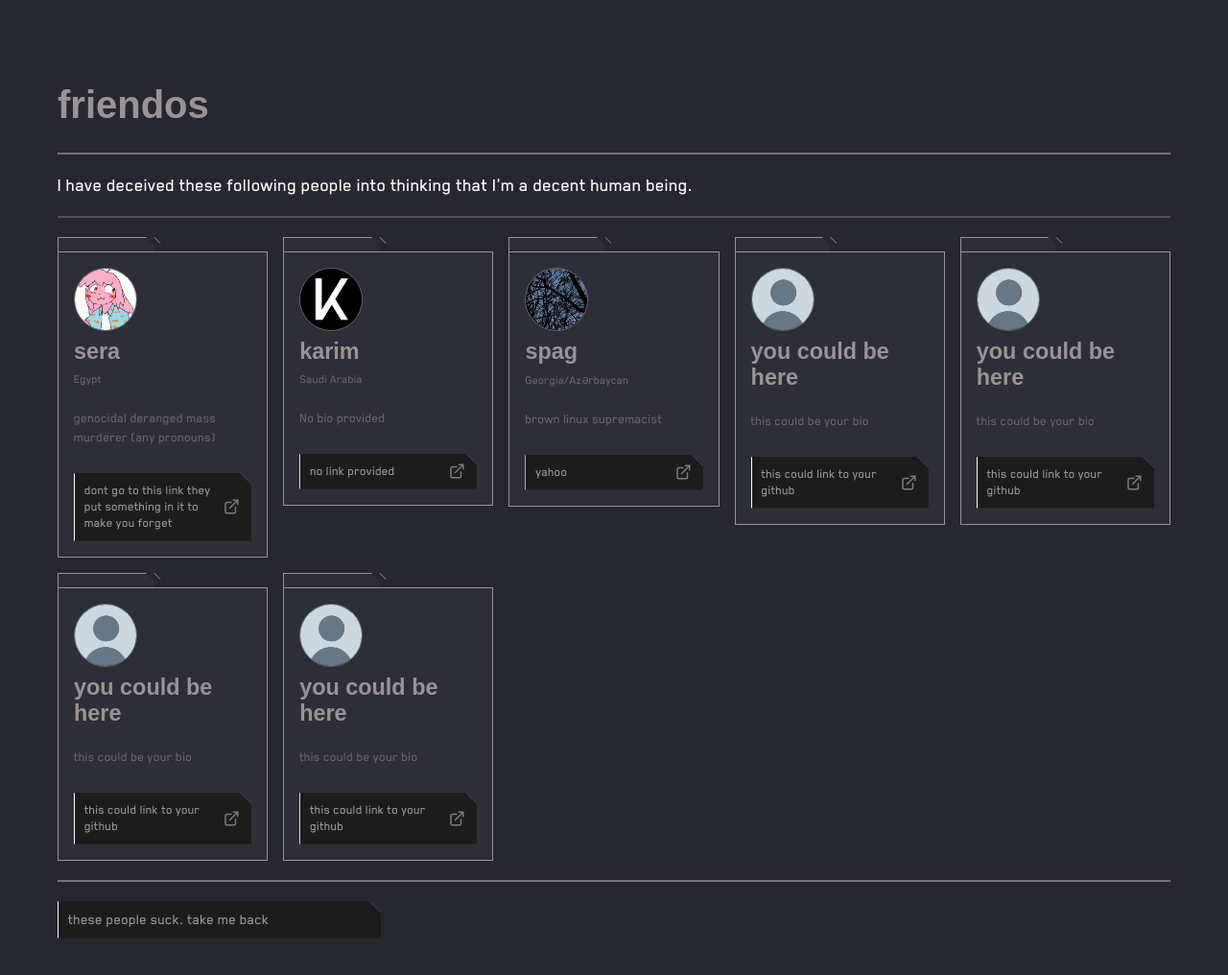
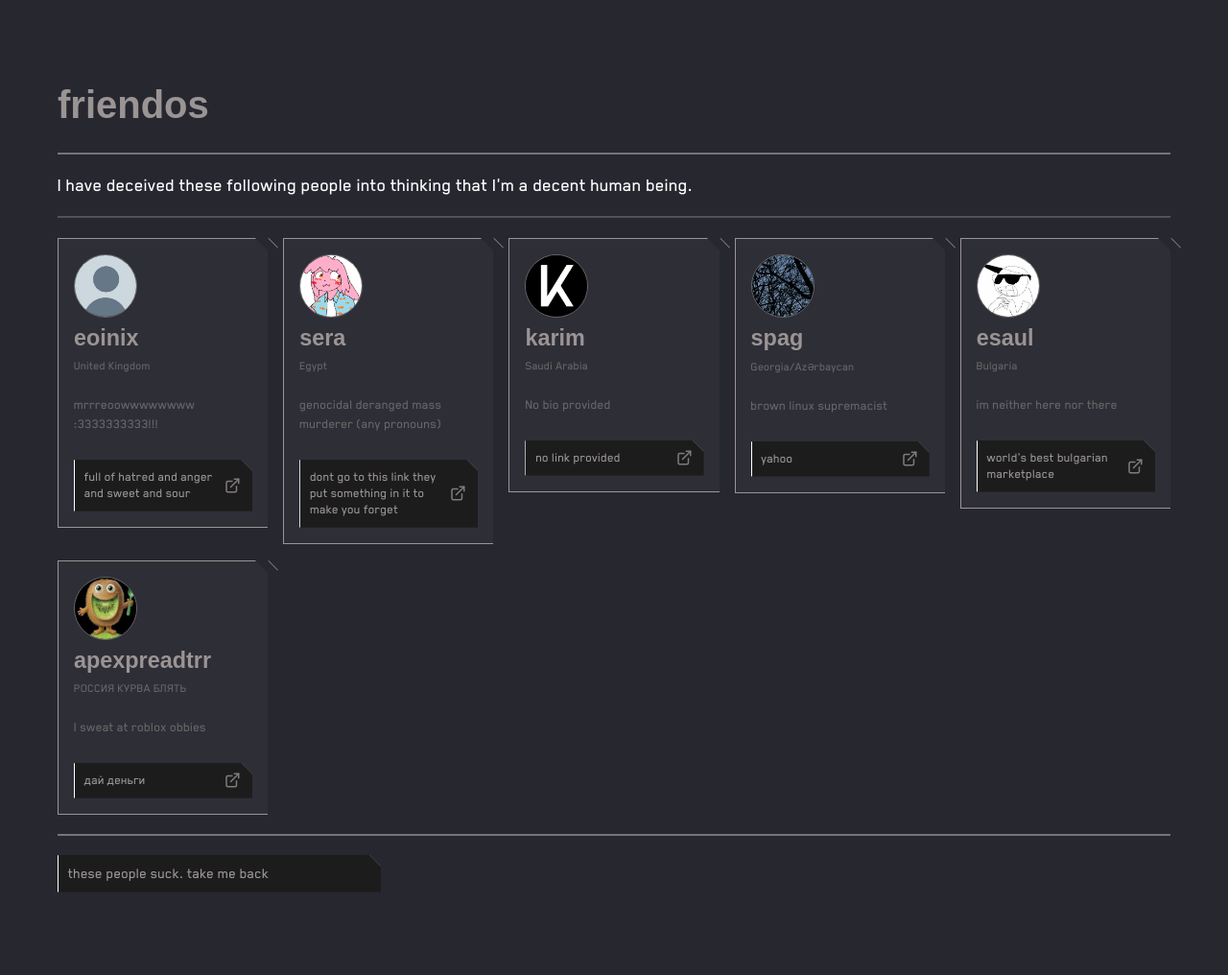
Before and after one commit to romefalls/romefalls.github.io, a plain HTML site: page friends.html in a window 1280 px wide. Shown: the whole page at 96% size. Drawn offline with Linux system fonts and the light colour scheme; a web font is replaced by a local one.

Commit message:
friends part 2

```diff
--- a/friends.html
+++ b/friends.html
@@ -16,7 +16,27 @@
     <hr class="custom-divider-2">
 
     <div class="friends-grid">
-
+        <div class="friend-card-wrapper">
+            <div class="friend-card-tab"></div>
+            <div class="friend-card">
+                <img src="asset/image/friends/default.jpg" alt="myself" class="friend-avatar">
+                <h3 class="friend-name">eoinix</h3>
+                <span class="friend-country">United Kingdom</span>
+                <p class="friend-bio">mrrreoowwwwwwww :3333333333!!!</p>
+                <a href="https://eoinix.net/" class="button-link friend-link">
+                    full of hatred and anger and sweet and sour
+                    <svg xmlns="http://www.w3.org/2000/svg" width="18" height="18" viewBox="0 0 24 24"
+                        aria-hidden="true" focusable="false">
+                        <path d="M18 13v6a2 2 0 0 1-2 2H6a2 2 0 0 1-2-2V8a2 2 0 0 1 2-2h6" stroke="currentColor"
+                            stroke-width="2" stroke-linecap="round" stroke-linejoin="round" fill="none" />
+                        <polyline points="15 3 21 3 21 9" stroke="currentColor" stroke-width="2" stroke-linecap="round"
+                            stroke-linejoin="round" fill="none" />
+                        <line x1="10" y1="14" x2="21" y2="3" stroke="currentColor" stroke-width="2"
+                            stroke-linecap="round" stroke-linejoin="round" />
+                    </svg>
+                </a>
+            </div>
+        </div>
         <div class="friend-card-wrapper">
             <div class="friend-card-tab"></div>
             <div class="friend-card">
@@ -26,10 +46,14 @@
                 <p class="friend-bio">genocidal deranged mass murderer (any pronouns)</p>
                 <a href="http://sera.maymundere.org/" class="button-link friend-link">
                     dont go to this link they put something in it to make you forget
-                    <svg xmlns="http://www.w3.org/2000/svg" width="18" height="18" viewBox="0 0 24 24" aria-hidden="true" focusable="false">
-                        <path d="M18 13v6a2 2 0 0 1-2 2H6a2 2 0 0 1-2-2V8a2 2 0 0 1 2-2h6" stroke="currentColor" stroke-width="2" stroke-linecap="round" stroke-linejoin="round" fill="none"/>
-                        <polyline points="15 3 21 3 21 9" stroke="currentColor" stroke-width="2" stroke-linecap="round" stroke-linejoin="round" fill="none"/>
-                        <line x1="10" y1="14" x2="21" y2="3" stroke="currentColor" stroke-width="2" stroke-linecap="round" stroke-linejoin="round"/>
+                    <svg xmlns="http://www.w3.org/2000/svg" width="18" height="18" viewBox="0 0 24 24"
+                        aria-hidden="true" focusable="false">
+                        <path d="M18 13v6a2 2 0 0 1-2 2H6a2 2 0 0 1-2-2V8a2 2 0 0 1 2-2h6" stroke="currentColor"
+                            stroke-width="2" stroke-linecap="round" stroke-linejoin="round" fill="none" />
+                        <polyline points="15 3 21 3 21 9" stroke="currentColor" stroke-width="2" stroke-linecap="round"
+                            stroke-linejoin="round" fill="none" />
+                        <line x1="10" y1="14" x2="21" y2="3" stroke="currentColor" stroke-width="2"
+                            stroke-linecap="round" stroke-linejoin="round" />
                     </svg>
                 </a>
             </div>
@@ -44,10 +68,14 @@
                 <p class="friend-bio">No bio provided</p>
                 <a href="https://github.com/romefalls" class="button-link friend-link">
                     no link provided
-                    <svg xmlns="http://www.w3.org/2000/svg" width="18" height="18" viewBox="0 0 24 24" aria-hidden="true" focusable="false">
-                        <path d="M18 13v6a2 2 0 0 1-2 2H6a2 2 0 0 1-2-2V8a2 2 0 0 1 2-2h6" stroke="currentColor" stroke-width="2" stroke-linecap="round" stroke-linejoin="round" fill="none"/>
-                        <polyline points="15 3 21 3 21 9" stroke="currentColor" stroke-width="2" stroke-linecap="round" stroke-linejoin="round" fill="none"/>
-                        <line x1="10" y1="14" x2="21" y2="3" stroke="currentColor" stroke-width="2" stroke-linecap="round" stroke-linejoin="round"/>
+                    <svg xmlns="http://www.w3.org/2000/svg" width="18" height="18" viewBox="0 0 24 24"
+                        aria-hidden="true" focusable="false">
+                        <path d="M18 13v6a2 2 0 0 1-2 2H6a2 2 0 0 1-2-2V8a2 2 0 0 1 2-2h6" stroke="currentColor"
+                            stroke-width="2" stroke-linecap="round" stroke-linejoin="round" fill="none" />
+                        <polyline points="15 3 21 3 21 9" stroke="currentColor" stroke-width="2" stroke-linecap="round"
+                            stroke-linejoin="round" fill="none" />
+                        <line x1="10" y1="14" x2="21" y2="3" stroke="currentColor" stroke-width="2"
+                            stroke-linecap="round" stroke-linejoin="round" />
                     </svg>
                 </a>
             </div>
@@ -62,10 +90,14 @@
                 <p class="friend-bio">brown linux supremacist</p>
                 <a href="https://github.com/mcspagh3tti" class="button-link friend-link">
                     yahoo
-                    <svg xmlns="http://www.w3.org/2000/svg" width="18" height="18" viewBox="0 0 24 24" aria-hidden="true" focusable="false">
-                        <path d="M18 13v6a2 2 0 0 1-2 2H6a2 2 0 0 1-2-2V8a2 2 0 0 1 2-2h6" stroke="currentColor" stroke-width="2" stroke-linecap="round" stroke-linejoin="round" fill="none"/>
-                        <polyline points="15 3 21 3 21 9" stroke="currentColor" stroke-width="2" stroke-linecap="round" stroke-linejoin="round" fill="none"/>
-                        <line x1="10" y1="14" x2="21" y2="3" stroke="currentColor" stroke-width="2" stroke-linecap="round" stroke-linejoin="round"/>
+                    <svg xmlns="http://www.w3.org/2000/svg" width="18" height="18" viewBox="0 0 24 24"
+                        aria-hidden="true" focusable="false">
+                        <path d="M18 13v6a2 2 0 0 1-2 2H6a2 2 0 0 1-2-2V8a2 2 0 0 1 2-2h6" stroke="currentColor"
+                            stroke-width="2" stroke-linecap="round" stroke-linejoin="round" fill="none" />
+                        <polyline points="15 3 21 3 21 9" stroke="currentColor" stroke-width="2" stroke-linecap="round"
+                            stroke-linejoin="round" fill="none" />
+                        <line x1="10" y1="14" x2="21" y2="3" stroke="currentColor" stroke-width="2"
+                            stroke-linecap="round" stroke-linejoin="round" />
                     </svg>
                 </a>
             </div>
@@ -74,71 +106,45 @@
         <div class="friend-card-wrapper">
             <div class="friend-card-tab"></div>
             <div class="friend-card">
-                <img src="asset/image/friends/default.jpg" alt="myself" class="friend-avatar">
-                <h3 class="friend-name">you could be here</h3>
-                <p class="friend-bio">this could be your bio</p>
-                <a href="https://github.com/romefalls" class="button-link friend-link">
-                    this could link to your github
-                    <svg xmlns="http://www.w3.org/2000/svg" width="18" height="18" viewBox="0 0 24 24" aria-hidden="true" focusable="false">
-                        <path d="M18 13v6a2 2 0 0 1-2 2H6a2 2 0 0 1-2-2V8a2 2 0 0 1 2-2h6" stroke="currentColor" stroke-width="2" stroke-linecap="round" stroke-linejoin="round" fill="none"/>
-                        <polyline points="15 3 21 3 21 9" stroke="currentColor" stroke-width="2" stroke-linecap="round" stroke-linejoin="round" fill="none"/>
-                        <line x1="10" y1="14" x2="21" y2="3" stroke="currentColor" stroke-width="2" stroke-linecap="round" stroke-linejoin="round"/>
+                <img src="asset/image/friends/esaul.png" alt="myself" class="friend-avatar">
+                <h3 class="friend-name">esaul</h3>
+                <span class="friend-country">Bulgaria</span>
+                <p class="friend-bio">im neither here nor there</p>
+                <a href="https://esaul.maymundere.org/" class="button-link friend-link">
+                    world's best bulgarian marketplace
+                    <svg xmlns="http://www.w3.org/2000/svg" width="18" height="18" viewBox="0 0 24 24"
+                        aria-hidden="true" focusable="false">
+                        <path d="M18 13v6a2 2 0 0 1-2 2H6a2 2 0 0 1-2-2V8a2 2 0 0 1 2-2h6" stroke="currentColor"
+                            stroke-width="2" stroke-linecap="round" stroke-linejoin="round" fill="none" />
+                        <polyline points="15 3 21 3 21 9" stroke="currentColor" stroke-width="2" stroke-linecap="round"
+                            stroke-linejoin="round" fill="none" />
+                        <line x1="10" y1="14" x2="21" y2="3" stroke="currentColor" stroke-width="2"
+                            stroke-linecap="round" stroke-linejoin="round" />
                     </svg>
                 </a>
             </div>
         </div>
-
         <div class="friend-card-wrapper">
             <div class="friend-card-tab"></div>
             <div class="friend-card">
-                <img src="asset/image/friends/default.jpg" alt="myself" class="friend-avatar">
-                <h3 class="friend-name">you could be here</h3>
-                <p class="friend-bio">this could be your bio</p>
-                <a href="https://github.com/romefalls" class="button-link friend-link">
-                    this could link to your github
-                    <svg xmlns="http://www.w3.org/2000/svg" width="18" height="18" viewBox="0 0 24 24" aria-hidden="true" focusable="false">
-                        <path d="M18 13v6a2 2 0 0 1-2 2H6a2 2 0 0 1-2-2V8a2 2 0 0 1 2-2h6" stroke="currentColor" stroke-width="2" stroke-linecap="round" stroke-linejoin="round" fill="none"/>
-                        <polyline points="15 3 21 3 21 9" stroke="currentColor" stroke-width="2" stroke-linecap="round" stroke-linejoin="round" fill="none"/>
-                        <line x1="10" y1="14" x2="21" y2="3" stroke="currentColor" stroke-width="2" stroke-linecap="round" stroke-linejoin="round"/>
+                <img src="asset/image/friends/apexreadtrr.jpeg" alt="myself" class="friend-avatar">
+                <h3 class="friend-name">apexpreadtrr</h3>
+                <span class="friend-country">РОССИЯ КУРВА БЛЯТЬ</span>
+                <p class="friend-bio">I sweat at roblox obbies</p>
+                <a href="https://rutracker.org/forum/viewtopic.php?t=6674200" class="button-link friend-link">
+                    дай деньги
+                    <svg xmlns="http://www.w3.org/2000/svg" width="18" height="18" viewBox="0 0 24 24"
+                        aria-hidden="true" focusable="false">
+                        <path d="M18 13v6a2 2 0 0 1-2 2H6a2 2 0 0 1-2-2V8a2 2 0 0 1 2-2h6" stroke="currentColor"
+                            stroke-width="2" stroke-linecap="round" stroke-linejoin="round" fill="none" />
+                        <polyline points="15 3 21 3 21 9" stroke="currentColor" stroke-width="2" stroke-linecap="round"
+                            stroke-linejoin="round" fill="none" />
+                        <line x1="10" y1="14" x2="21" y2="3" stroke="currentColor" stroke-width="2"
+                            stroke-linecap="round" stroke-linejoin="round" />
                     </svg>
                 </a>
             </div>
         </div>
-
-        <div class="friend-card-wrapper">
-            <div class="friend-card-tab"></div>
-            <div class="friend-card">
-                <img src="asset/image/friends/default.jpg" alt="myself" class="friend-avatar">
-                <h3 class="friend-name">you could be here</h3>
-                <p class="friend-bio">this could be your bio</p>
-                <a href="https://github.com/romefalls" class="button-link friend-link">
-                    this could link to your github
-                    <svg xmlns="http://www.w3.org/2000/svg" width="18" height="18" viewBox="0 0 24 24" aria-hidden="true" focusable="false">
-                        <path d="M18 13v6a2 2 0 0 1-2 2H6a2 2 0 0 1-2-2V8a2 2 0 0 1 2-2h6" stroke="currentColor" stroke-width="2" stroke-linecap="round" stroke-linejoin="round" fill="none"/>
-                        <polyline points="15 3 21 3 21 9" stroke="currentColor" stroke-width="2" stroke-linecap="round" stroke-linejoin="round" fill="none"/>
-                        <line x1="10" y1="14" x2="21" y2="3" stroke="currentColor" stroke-width="2" stroke-linecap="round" stroke-linejoin="round"/>
-                    </svg>
-                </a>
-            </div>
-        </div>
-
-        <div class="friend-card-wrapper">
-            <div class="friend-card-tab"></div>
-            <div class="friend-card">
-                <img src="asset/image/friends/default.jpg" alt="myself" class="friend-avatar">
-                <h3 class="friend-name">you could be here</h3>
-                <p class="friend-bio">this could be your bio</p>
-                <a href="https://github.com/romefalls" class="button-link friend-link">
-                    this could link to your github
-                    <svg xmlns="http://www.w3.org/2000/svg" width="18" height="18" viewBox="0 0 24 24" aria-hidden="true" focusable="false">
-                        <path d="M18 13v6a2 2 0 0 1-2 2H6a2 2 0 0 1-2-2V8a2 2 0 0 1 2-2h6" stroke="currentColor" stroke-width="2" stroke-linecap="round" stroke-linejoin="round" fill="none"/>
-                        <polyline points="15 3 21 3 21 9" stroke="currentColor" stroke-width="2" stroke-linecap="round" stroke-linejoin="round" fill="none"/>
-                        <line x1="10" y1="14" x2="21" y2="3" stroke="currentColor" stroke-width="2" stroke-linecap="round" stroke-linejoin="round"/>
-                    </svg>
-                </a>
-            </div>
-        </div>
-
     </div>
 
     <hr class="custom-divider">
--- a/style.css
+++ b/style.css
@@ -442,9 +442,7 @@ h3 {
      its fairly simple, im just lazy */
   padding-bottom: 10px;
   padding-left: 10px;
-  /* reserve space on the right for the external-link icon */
   padding-right: 36px;
-  /* allow ::after to position absolutely relative to this element */
   position: relative;
   color: var(--fg);
   background-color: #1c1c1c;
@@ -548,6 +546,51 @@ h3 {
   display: flex;
   flex-direction: column;
   gap: 8px;
+  position: relative;
+  border-right: none; /* pseudo-element handles the right border */
+}
+
+.friend-card::before {
+  content: '';
+  position: absolute;
+  top: -1px;
+  right: -1px;
+  width: 0;
+  height: 0;
+  border-style: solid;
+  border-width: 0 14px 14px 0;
+  border-color: transparent var(--bg) transparent transparent;
+  transition: border-width var(--transition-medium) var(--ease-default);
+}
+
+.friend-card-wrapper:hover .friend-card::before {
+  border-width: 0 0 0 0;
+}
+
+.friend-card::after {
+  content: '';
+  position: absolute;
+  top: -1px;
+  right: -1px;
+  width: 14px;
+  height: 14px;
+  background: none;
+  border-right: 1px solid var(--fg);
+  transform-origin: top right;
+  transform: rotate(-45deg) scaleX(0.707);
+  transition: all var(--transition-medium) var(--ease-default);
+  pointer-events: none;
+}
+
+.friend-card-wrapper:hover .friend-card::after {
+  width: 0;
+  height: 0;
+  opacity: 0;
+}
+
+.friend-card-wrapper:hover .friend-card {
+  border-color: var(--accent);
+  border-right: 1px solid var(--accent);
 }
 
 .friend-card-wrapper {
@@ -556,15 +599,21 @@ h3 {
 }
 
 .friend-card-tab {
-  height: 14px;
+  height: 0;
+  opacity: 0;
   width: 45%;
   background: var(--card-bg);
   border: 1px solid var(--fg);
   border-bottom: none;
-  border-right: none; /* remove right border, pseudo-element handles the corner */
+  border-right: none;
   align-self: flex-start;
   transition: all var(--transition-medium) var(--ease-default);
   position: relative;
+}
+
+.friend-card-wrapper:hover .friend-card-tab {
+  height: 14px;
+  opacity: 1;
 }
 
 .friend-card-tab::before {
@@ -598,14 +647,6 @@ h3 {
   border-color: var(--accent);
 }
 
-.friend-card-wrapper:hover .friend-card {
-  border-color: var(--accent);
-}
-
-.friend-card-wrapper:hover .friend-card-tab {
-  height: 0;
-  opacity: 0;
-}
 .friend-avatar {
   width: 64px;
   height: 64px;
```
Also changed, not shown: gallery.html (added, +20 -0 lines), index.html (+2 -0 lines), asset/image/friends/apexreadtrr.jpeg (added), asset/image/friends/esaul.png (added).
